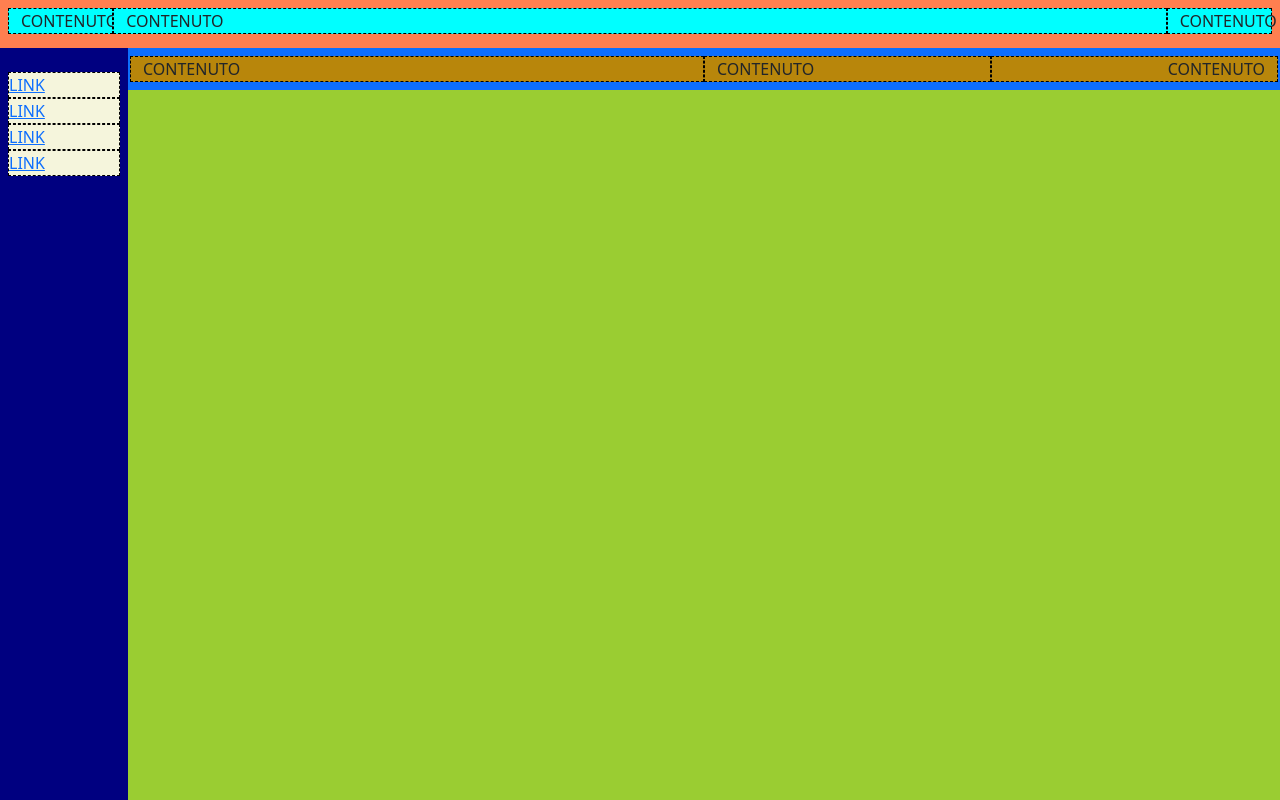
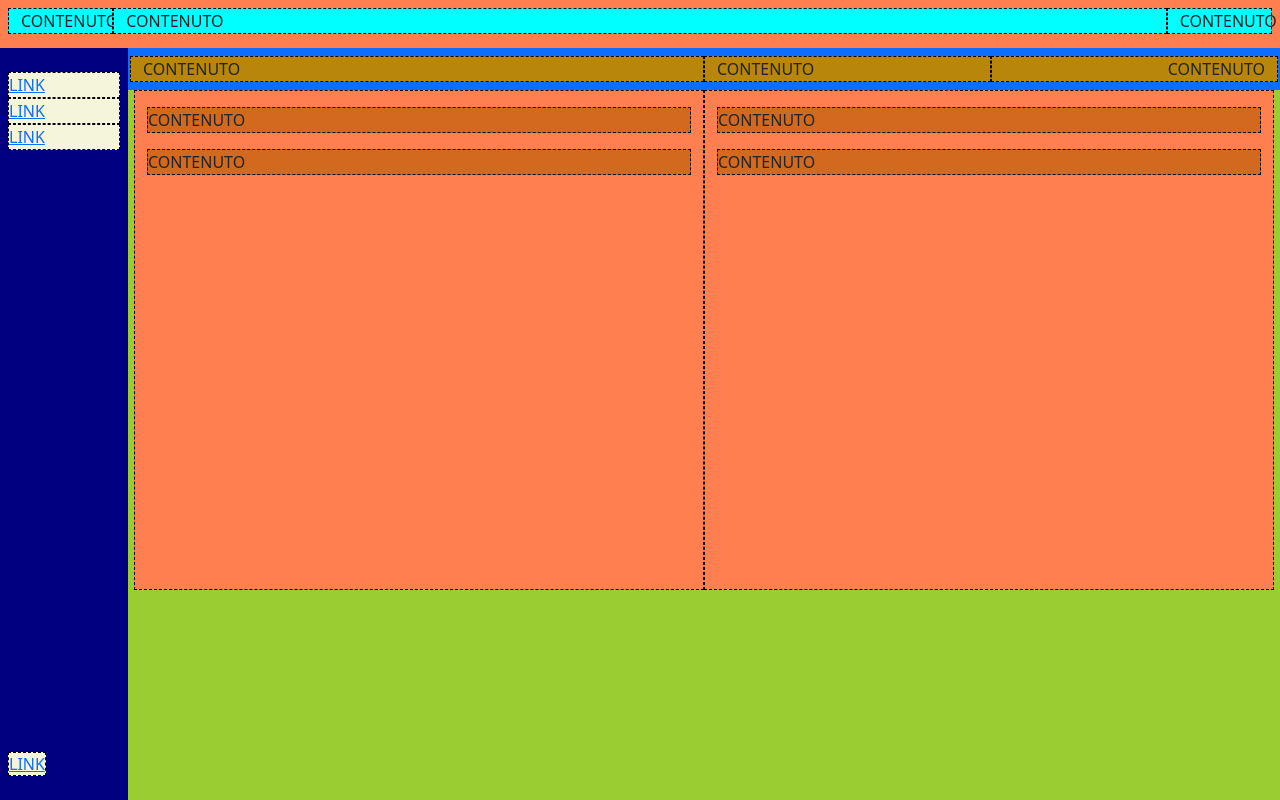
Before and after one commit to LorenzoNicco/html-css-bootstrap-dashboard, a plain HTML site: page index.html in a window 1280 px wide. Drawn offline with nearby package versions, Linux system fonts and the light colour scheme.

Commit message:
Verifica layout

```diff
--- a/css/debug.css
+++ b/css/debug.css
@@ -18,7 +18,7 @@
     background-color: navy;
 }
 
-.debug aside li {
+.debug aside a {
     background-color: beige;
     border: var(--debug-border);
 }
@@ -28,7 +28,23 @@
     background-color: yellowgreen;
 }
 
+.debug #main-screen .central-cont {
+    background-color: cornsilk;
+}
+
+.debug .central-cont > .row > div {
+    background-color: coral;
+    height: 500px;
+    border: var(--debug-border);
+}
+
 .debug #badges .row > div {
     background-color:darkgoldenrod;
     border: var(--debug-border);
 }
+
+.debug .content-placeholder {
+    background-color: chocolate;
+    border: var(--debug-border);
+    margin: 1rem 0;
+}
--- a/css/style.css
+++ b/css/style.css
@@ -18,6 +18,10 @@ aside {
     height: 100%;
 }
 
+aside nav {
+    height: 100%;
+}
+
 /* PARTE CENTRALE */
 #main-screen {
     width: calc(100% - 8rem);
@@ -28,6 +32,10 @@ aside {
     width: 100%;
 }
 
+.central-cont {
+    width: 100%;
+}
+
 /***********************************************
  VARIABILI
 ***********************************************/
--- a/index.html
+++ b/index.html
@@ -15,7 +15,6 @@
     </head>
     <body class="debug">
         <!-- INTERFACCIA COMPLETA -->
-        <div>
         <!-- NAVBAR -->
         <header>
             <div class="container-fluid">
@@ -33,72 +32,72 @@
         <main class="d-flex">
             <!-- NAV LATERALE -->
             <aside>
-                    <nav class="py-4 px-2">
-                        <ul class="list-unstyled">
-                            <li>
+                <nav class="py-4 px-2 d-flex flex-column justify-content-between">
+                    <div class="d-flex flex-column">
                         <a href="#">LINK</a>
-                            </li>
-                            <li>
                         <a href="#">LINK</a>
-                            </li>
-                            <li>
                         <a href="#">LINK</a>
-                            </li>
-                            <li>
+                    </div>
+
+                    <div>
                         <a href="#">LINK</a>
-                            </li>
-                        </ul>
+                    </div>
                 </nav>
             </aside>
 
             <!-- PARTE CENTRALE -->
-                <section id="main-screen">
+            <section id="main-screen" class="overflow-auto">
                 <!-- sezione badges e studenti -->
                 <section id="badges" class="bg-primary">
                     <div class="container p-2">
                         <div class="row">
-                                <div class="col-6">
+                            <div class="col-sm-12 col-md-4 col-lg-6">
                                 CONTENUTO
                             </div>
 
-                                <div class="col-3">
+                            <div class="col-sm-12 col-md-4 col-lg-3">
                                 CONTENUTO
                             </div>
 
-                                <div class="col-3 text-end">
+                            <div class="col-sm-12 col-md-4 col-lg-3 text-end">
                                 CONTENUTO
                             </div>
                         </div>
                     </div>
                 </section>
 
+
+                <div class="central-cont container">
+                    <div class="row">
                         <!-- colonna classi/faq -->
-                    <div>
+                        <div class="col-md-12 col-lg-6">
                             <!-- sezione prossime classi -->
                             <section id="next-classes">
-
+                                <div class="content-placeholder">CONTENUTO</div>
                             </section>
 
                             <!-- sezione faq -->
                             <section id="faq">
-
+                                <div class="content-placeholder">CONTENUTO</div>
                             </section>
                         </div>
 
                         <!-- colonna todo/chart -->
-                    <div>
+                        <div class="col-md-12 col-lg-6">
                             <!-- sezione todo -->
                             <section id="todo">
-
+                                <div class="content-placeholder">CONTENUTO</div>
                             </section>
 
                             <!-- sezione chart -->
                             <section id="chart">
-
+                                <div class="content-placeholder">CONTENUTO</div>
                             </section>
+                        </div>
+                    </div>
                 </div>
             </section>
         </main>
-        </div>
+
     </body>
 </html>
```
Lines whose indentation alone changed are shown as unchanged.
